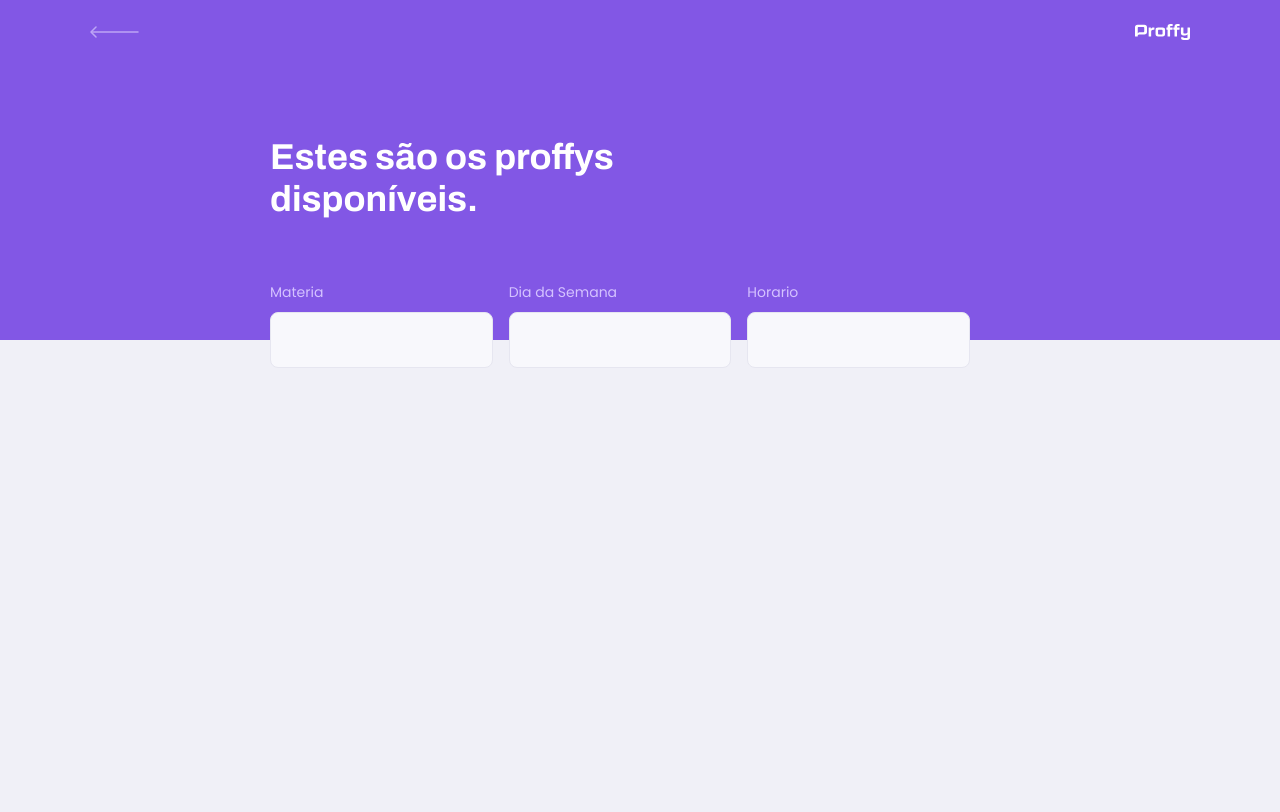
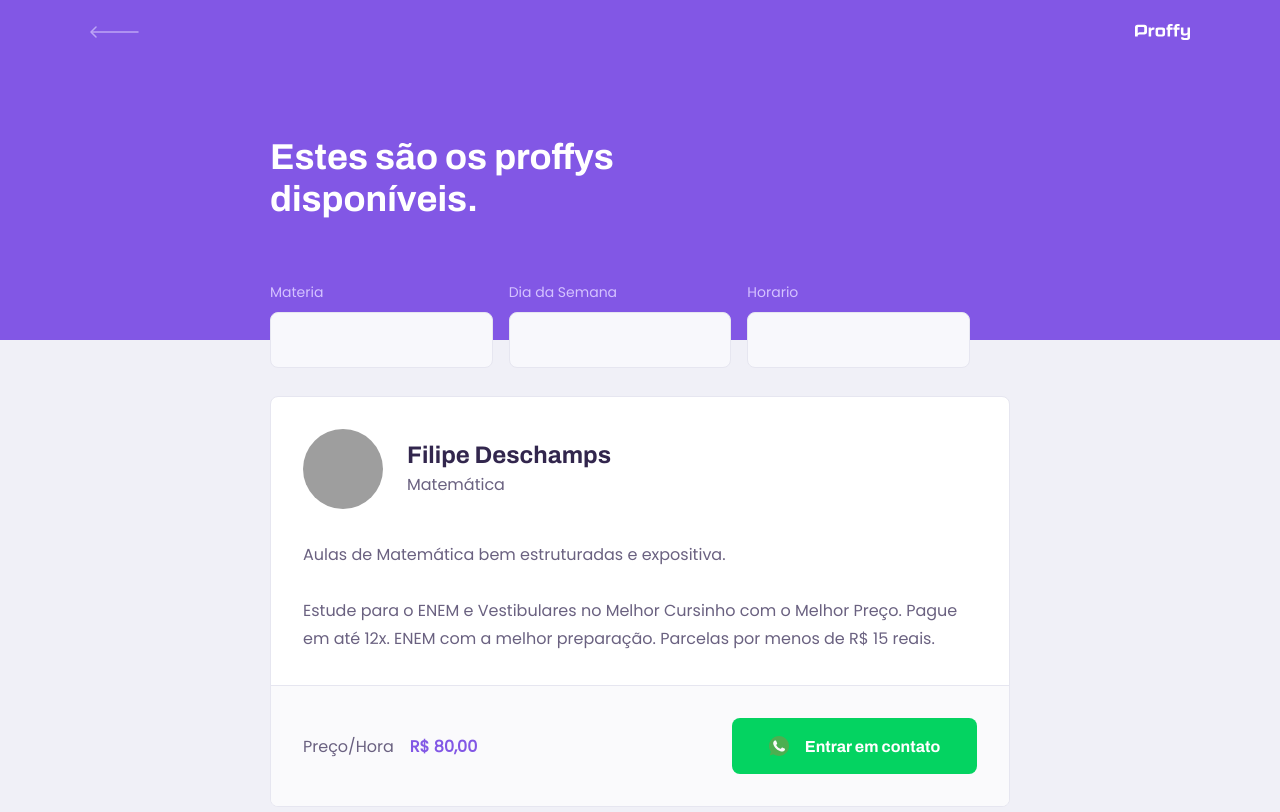
Before and after one commit to thaispaes/proffy, a React (Create React App) app: page /study in a window 1280 px wide. Shown: the top 812 px of the page. Built offline with nearby package versions, Linux system fonts and the light colour scheme; grey boxes are pictures that could not be loaded.

Commit message:
Add teacherList

```diff
--- a/src/assets/styles/global.css
+++ b/src/assets/styles/global.css
@@ -49,6 +49,7 @@
 button,
 textarea {
     font: 500 1.6rem Poppins;
+    color: var(--color-text-base);
 }
 .container {
     width: 90vw;
--- a/src/pages/TeacherList/index.tsx
+++ b/src/pages/TeacherList/index.tsx
@@ -3,30 +3,59 @@
 
 import PageHeader from '../../components/PageHeader';
 
+import whatsappIcon from '../../assets/images/icons/whatsapp.svg';
 
-function TeacherList(){
-    return(
+function TeacherList() {
+    return (
         <div id="page-teacher-list" className="container">
             <PageHeader title="Estes são os proffys disponíveis.">
                 <form id="search-teachers" className="container">
                     <div className="input-block">
                         <label htmlFor="subject"> Materia </label>
-                       <input type="text" id="subject"/>
+                        <input type="text" id="subject" />
                     </div>
 
                     <div className="input-block">
                         <label htmlFor="week-day"> Dia da Semana </label>
-                       <input type="text" id="week-day"/>
+                        <input type="text" id="week-day" />
                     </div>
 
                     <div className="input-block">
                         <label htmlFor="time"> Horario </label>
-                       <input type="text" id="time"/>
+                        <input type="text" id="time" />
                     </div>
                 </form>
             </ PageHeader>
+            <main>
+                <article className="teacher-item">
+                    <header>
+                        <img src="https://avatars2.githubusercontent.com/u/4248081?s=460&u=98a643ad7f90c7950d9311e4b5a762fe77af8ada&v=4" />
+                        <div>
+                            <strong>Filipe Deschamps</strong>
+                            <span>Matemática </span>
+                        </div>
+                    </header>
+                    <p>
+                        Aulas de Matemática bem estruturadas e expositiva.
+                        <br /> <br />
+                         Estude para o ENEM e Vestibulares no Melhor Cursinho com o Melhor Preço.
+                         Pague em até 12x. ENEM com a melhor preparação. Parcelas por menos de R$
+                        15 reais.
+                    </p>
 
+                    <footer>
+                        <p>
+                            Preço/Hora
+                            <strong>R$ 80,00 </strong>
+                        </p>
+                        <button type="button">
+                            <img src={whatsappIcon} alt="Whatsapp"/>
+                            Entrar em contato
+                        </button>
 
+                    </footer>
+                </article>
+            </main>
         </div>
     )
 }
--- a/src/pages/TeacherList/styles.css
+++ b/src/pages/TeacherList/styles.css
@@ -46,6 +46,89 @@
     bottom: 0;
 }
 
+
+#page-teacher-list main{
+    margin: 3.2rem auto;
+    width: 90%;
+}
+
+.teacher-item {
+    background: var(--color-box-base);
+    border: 1px solid var(--color-line-in-white);
+    border-radius: 0.8rem;
+    margin-top: 2.4rem;
+    overflow: hidden;
+}
+
+.teacher-item header {
+    padding: 3.2rem 2rem;
+    display: flex;
+    align-items: center;
+}
+
+.teacher-item header img{
+    width: 8rem;
+    height: 8rem;
+    border-radius: 50%;
+}
+
+.teacher-item header div {
+    margin-left: 2.4rem;
+}
+
+.teacher-item header div strong {
+    font: 700 2.4rem Archivo;
+    display: block;
+    color: var(--color-text-title);
+}
+
+.teacher-item header div span {
+    font-size: 1.6rem;
+    display: block;
+    margin-top: 0.4rem;
+}
+
+.teacher-item > p {
+    padding: 0 2rem;
+    font-size: 1.6rem;
+    line-height: 2.8rem;
+}
+
+.teacher-item footer{
+    padding: 3.2rem 2rem;
+    background: var(--color-box-footer);
+    border-top: 1px solid var(--color-line-in-white);
+    margin-top: 3.2rem;
+    display: flex;
+    align-items: center;
+    justify-content: space-between;
+}
+
+.teacher-item footer p strong {
+    color: var(--color-primary);
+    font-size: 1.6rem;
+    display: block;
+}
+
+.teacher-item footer button{
+    width: 20rem;
+    height: 5.6rem;
+    background: var(--color-secundary);
+    color: var(--color-button-text);
+    border: 0;
+    border-radius: 0.8rem;
+    cursor: pointer;
+    font: 700 1.4rem Archivo;
+    display: flex;
+    align-items: center;
+    justify-content: space-evenly;
+    transition: 0.2s;
+}
+
+.teacher-item footer button:hover{
+    background: var(--color-secundary-dark);
+}
+
 @media (min-width: 700px){
     #page-teacher-list {
         max-width: 100vw;
@@ -62,4 +145,34 @@
     #search-teachers .input-block + .input-block {
         margin-top: 0;
     }
+
+    #page-teacher-list main{
+        padding: 3.2rem 0;
+        max-width: 740px;
+        margin: 0 auto;
+    }
+
+    .teacher-item header,
+    .teacher-item footer {
+        padding: 3.2rem;
+    }
+
+    .teacher-item > p{
+        padding: 0 3.2rem;
+    }
+
+    .teacher-item footer p strong{
+        display: initial;
+        margin-left: 1.6rem;
+    }
+
+    .teacher-item footer button{
+        width: 24.5rem;
+        font-size: 1.6rem;
+        justify-content: center;
+    }
+
+    .teacher-item footer button img{
+        margin-right: 1.6rem;
+    }
 }
```
Lines whose indentation alone changed are shown as unchanged.
